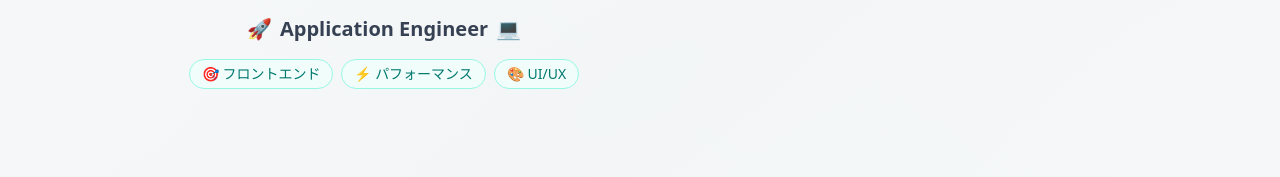
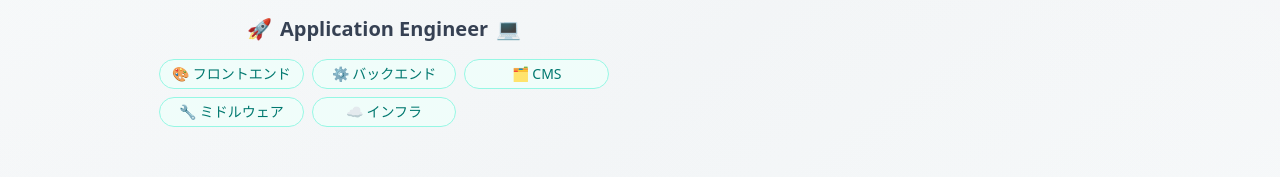
Before and after one commit to nekihcom/portfolio, a Next.js app: page / in a window 1280 px wide. Shown: the part 385-562 px from the top of the page. Built offline with nearby package versions, Linux system fonts and the light colour scheme; no server answers.

Commit message:
✨ feat(ui): HeroSectionのスキルタグ表示を改善
- AboutDataのskillListからcategoryのみを抽出
- 「🔖 その他」カテゴリを除外
- 3列のgridレイアウトで折り返し表示
- スキルタグの視認性とレイアウトを向上

```diff
--- a/src/components/features/SkillTags.tsx
+++ b/src/components/features/SkillTags.tsx
@@ -20,7 +20,7 @@ export function SkillTags({
   className = ""
 }: SkillTagsProps) {
   return (
-    <div className={`flex flex-wrap justify-center gap-2 mb-6 ${className}`}>
+    <>
       {skills.map((skill, index) => (
         <span
           key={index}
@@ -29,6 +29,6 @@ export function SkillTags({
           {skill.emoji} {skill.label}
         </span>
       ))}
-    </div>
+    </>
   );
 }
--- a/src/components/sections/HeroSection.tsx
+++ b/src/components/sections/HeroSection.tsx
@@ -1,4 +1,5 @@
 import { heroData } from "@/data/HeroData";
+import { aboutData } from "@/data/AboutData";
 import { SocialLink } from "@/components/layout/SocialLinks";
 import { SectionBackground } from "@/components/ui/SectionBackground";
 import { ProfileImage } from "@/components/features/ProfileImage";
@@ -22,11 +23,18 @@ export function HeroSection({
   className = "",
   socialLinks
 }: HeroSectionProps) {
-  const skills = [
-    { label: "フロントエンド", emoji: "🎯" },
-    { label: "パフォーマンス", emoji: "⚡" },
-    { label: "UI/UX", emoji: "🎨" }
-  ];
+
+  const skills = aboutData.skillList
+    .filter((skill) => !skill.category.includes("🔖 その他"))
+    .map((skill) => {
+      const emoji = skill.category.match(/^[^\s]+/)?.[0] || "💻";
+      const label = skill.category.replace(/^[^\s]+\s*/, "");
+      return {
+        emoji,
+        label
+      };
+    });
+  console.log(skills);
 
   return (
     <SectionBackground className={className}>
@@ -51,8 +59,11 @@ export function HeroSection({
                 </h2>
                 <span className="text-xl">💻</span>
               </div>
-
-              <SkillTags skills={skills} />
+              <div className="flex flex-wrap justify-center gap-2 mb-6">
+                <div className="grid grid-cols-3 gap-2">
+                  <SkillTags skills={skills} />
+                </div>
+              </div>
             </div>
           </AnimatedSection>
 
```
